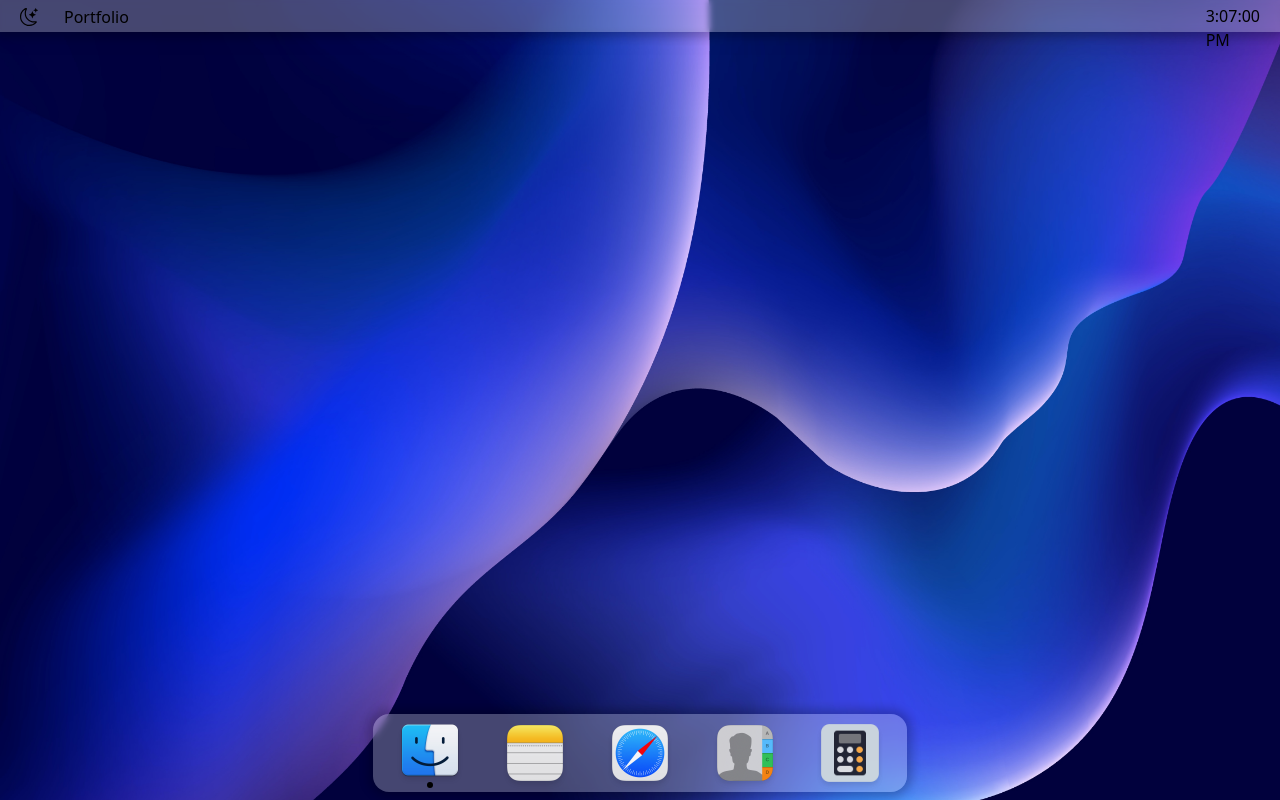
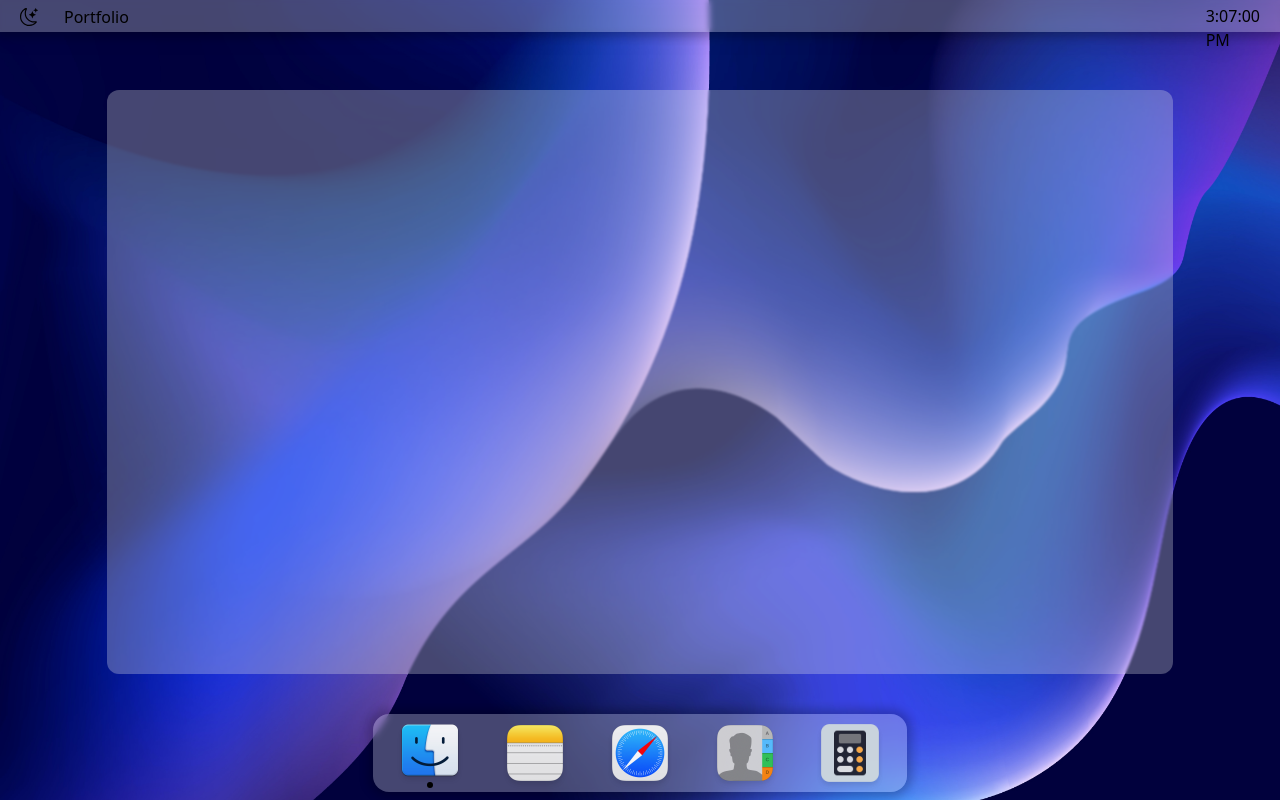
Before and after one commit to nicomaz/my-portfolio, a React (Vite) app: page /home in a window 1280 px wide. Built offline with nearby package versions, Linux system fonts and the light colour scheme.

Commit message:
notes background

```diff
--- /dev/null
+++ b/src/components/Notes.tsx
@@ -0,0 +1,7 @@
+export default function Notes() {
+  return (
+    <div
+      className={`w-5/6 h-5/6 dark:bg-white/[0.2] bg-gray-200/[0.3] backdrop-blur-[1px] rounded-xl drop-shadow-3xl b-shadow`}
+    ></div>
+  );
+}
--- a/src/pages/HomePage.tsx
+++ b/src/pages/HomePage.tsx
@@ -3,6 +3,7 @@ import { useContext } from "react";
 import { ThemeContext } from "../context/ThemeContext";
 import Header from "../components/Header";
 import Navbar from "../components/Navbar";
+import Notes from "../components/Notes";
 
 interface Props {
   fade: boolean;
@@ -23,7 +24,10 @@ export default function HomePage({ fade }: Props) {
     >
       <div className="w-screen h-screen ">
         <Header fade={fade} />
-        <Navbar fade={fade}  />
+        <div className="flex justify-center items-center w-full h-[calc(100%-100px)]">
+          <Notes />
+        </div>
+        <Navbar fade={fade} />
       </div>
     </div>
   );
```
